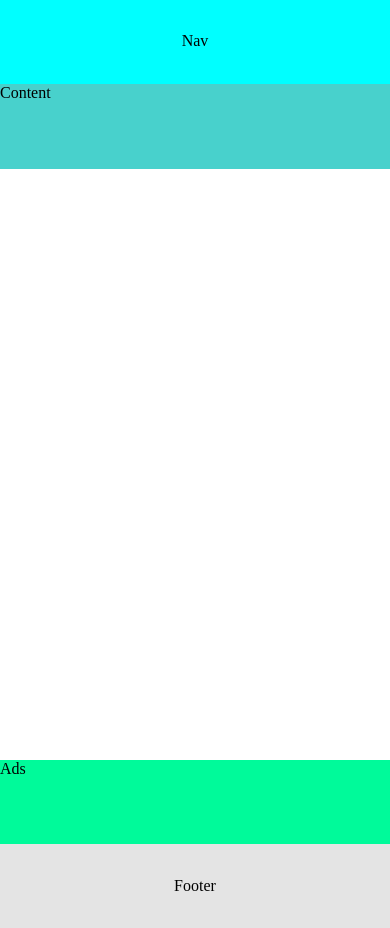
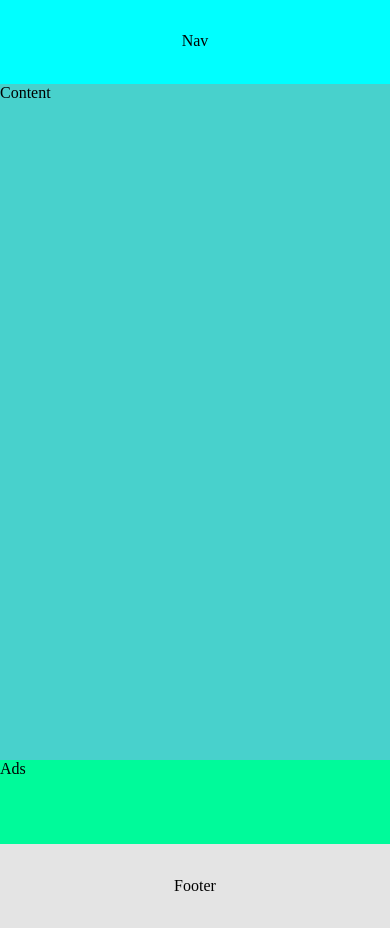
Before and after one commit to JanTrichter/glweb-layout, a plain HTML site: page index.html in a window 390 px wide. Drawn offline with Linux system fonts and the light colour scheme.

Commit message:
smol adjustments
smol adjustments for height

```diff
--- a/style.css
+++ b/style.css
@@ -51,7 +51,7 @@ footer {
     grid-template-columns: 1fr 3fr 1fr;
 }
 
-@media (max-width: 600px) {
+@media (max-width: 800px) {
     :root {
         --body-height: 10vh;
         --footer-height: 10vh;
@@ -65,4 +65,8 @@ footer {
         grid-template-columns: 1fr;
         grid-template-rows: 1fr 8fr 1fr;
     }
+
+    .content {
+        height: 100%;
+    }
 }
```
